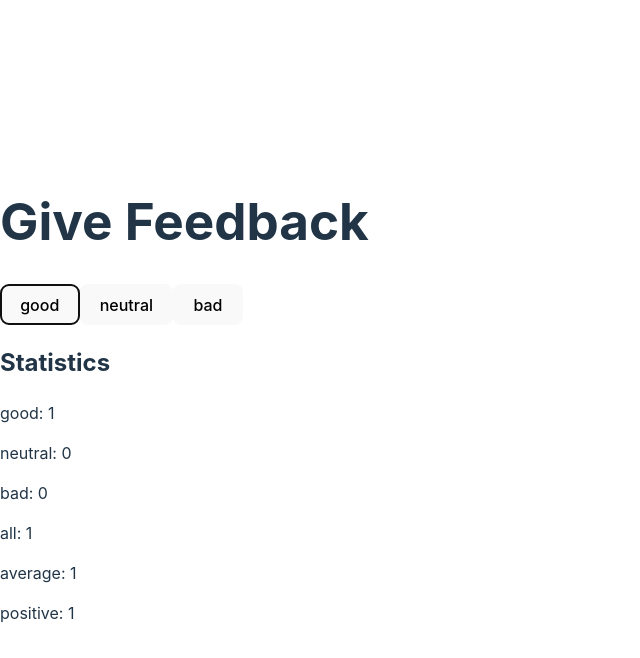
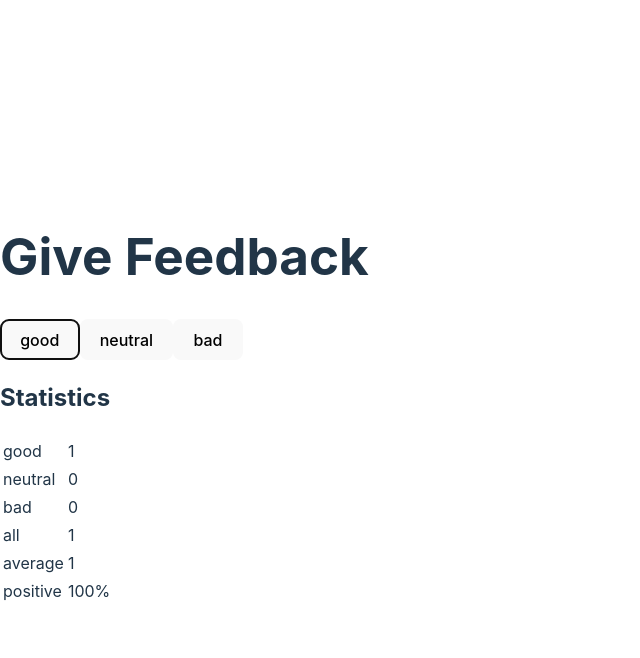
Before and after one commit to Jaimayal/FullStackOpen-2023, a React (Vite) app in the folder part1/unicafe/: page / in a window 1280 px wide. Both pictures are taken after a click on the button "good". Shown: the top 658 px of the page, without its empty margins (0-640 px from the left). Built offline with nearby package versions, Linux system fonts and the light colour scheme.

Commit message:
Solved 1.11

```diff
--- a/part1/unicafe/src/App.jsx
+++ b/part1/unicafe/src/App.jsx
@@ -11,12 +11,16 @@ function Statistics({ good, neutral, bad, all }) {
     return (
       <>
         <h2>Statistics</h2>
-        <StatisticLine statistic={{ name: "good", value: good }} />
-        <StatisticLine statistic={{ name: "neutral", value: neutral }} />
-        <StatisticLine statistic={{ name: "bad", value: bad }} />
-        <StatisticLine statistic={{ name: "all", value: all }} />
-        <StatisticLine statistic={{ name: "average", value: (good - bad) / all }} />
-        <StatisticLine statistic={{ name: "positive", value: good / all }} />
+        <table>
+          <tbody>
+            <StatisticLine statistic={{ name: "good", value: good }} />
+            <StatisticLine statistic={{ name: "neutral", value: neutral }} />
+            <StatisticLine statistic={{ name: "bad", value: bad }} />
+            <StatisticLine statistic={{ name: "all", value: all }} />
+            <StatisticLine statistic={{ name: "average", value: (good - bad) / all }} />
+            <StatisticLine statistic={{ name: "positive", value: ((good / all) * 100) + "%" }} />
+          </tbody>
+        </table>
       </>
     )
   }
@@ -32,7 +36,10 @@ function Statistics({ good, neutral, bad, all }) {
 function StatisticLine({ statistic }) {
   return (
     <>
-      <p>{statistic.name}: {statistic.value}</p>
+      <tr>
+        <td>{statistic.name}</td>
+        <td>{statistic.value}</td>
+      </tr>
     </>
   )
 }
```
